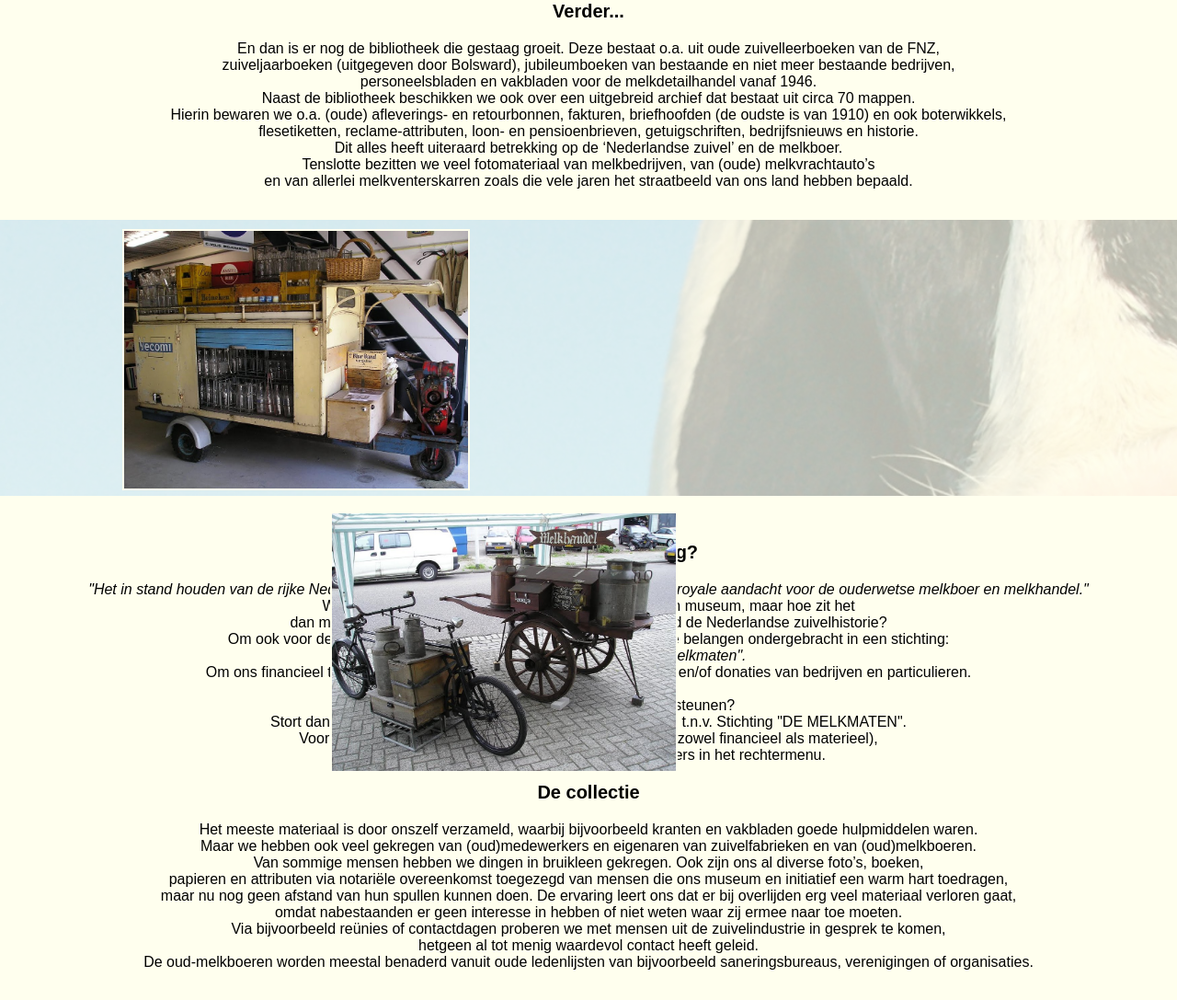
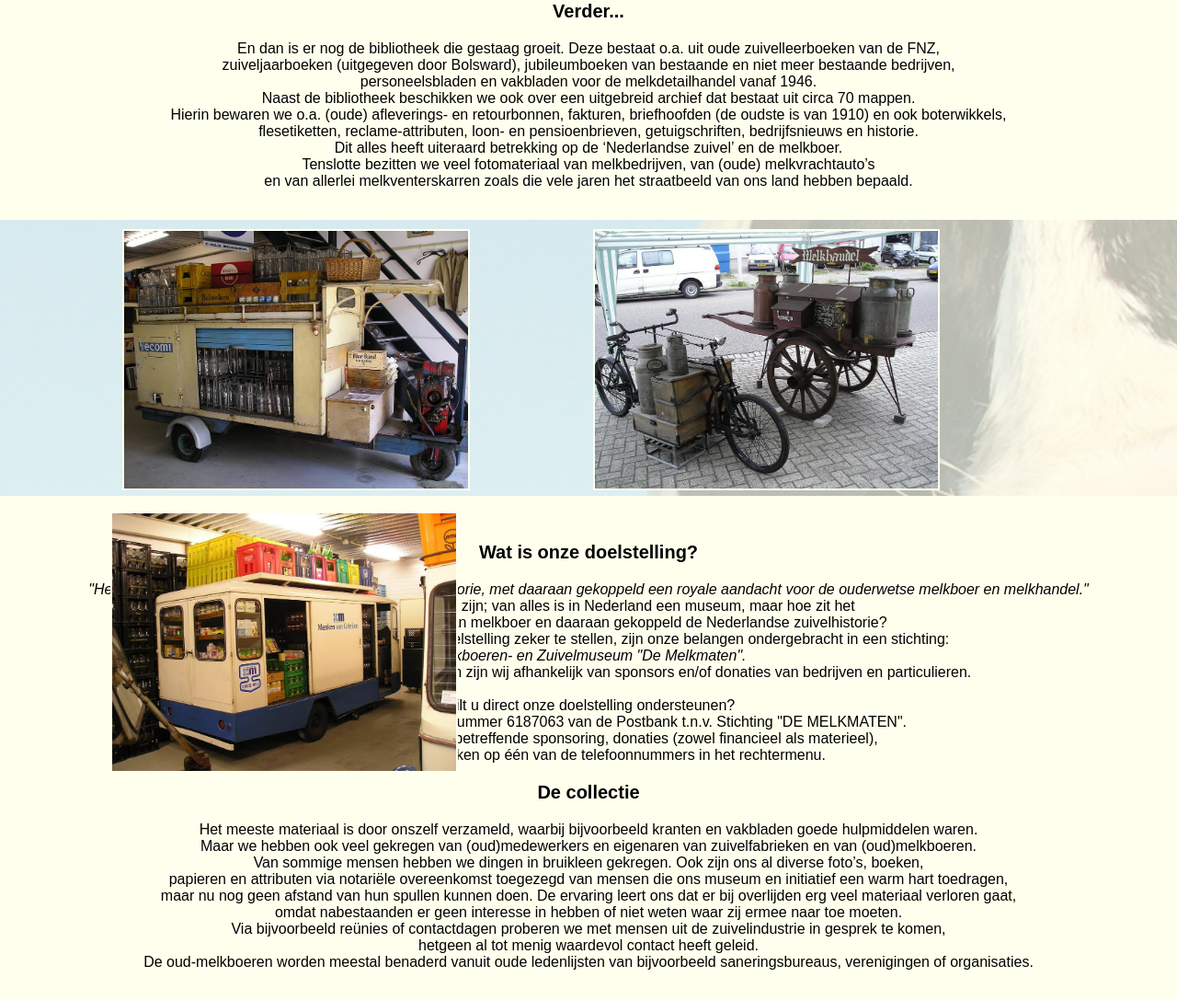
Before and after one commit to STEENBRINK/Zuivelmuseum, a PHP site: page / in a window 1280 px wide; the page is wider, and only the part inside the window is pictured. Shown: the part 873-1960 px from the top of that part at 92% size. Run offline with PHP 8.4, Linux system fonts and the light colour scheme; some libraries are stand-ins or nearby versions.

```diff
--- a/css/style.css
+++ b/css/style.css
@@ -379,6 +379,12 @@ h2 {
 
 #img2 {
     position: relative;
-    margin: 10px 10% 10px 27%;
+    margin: 10px 0 10px 9%;
     height: 280px;
 }
+
+#img3 {
+    position: relative;
+    margin: 10px 0 10px 9%;
+    height: 280px;
+}
--- a/index.php
+++ b/index.php
@@ -111,6 +111,7 @@ if(isset($_SESSION['user_id'])){
         <div id="vec" class="notfilled">
             <img src="images/Vecomi.jpg" id="img1">
             <img src="images/1.jpg" id="img2">
+            <img src="images/4.jpg" id="img3">
         </div>
         <section id="doelstelling" class="filled">
             <h1>Wat is onze doelstelling?</h1>
```
